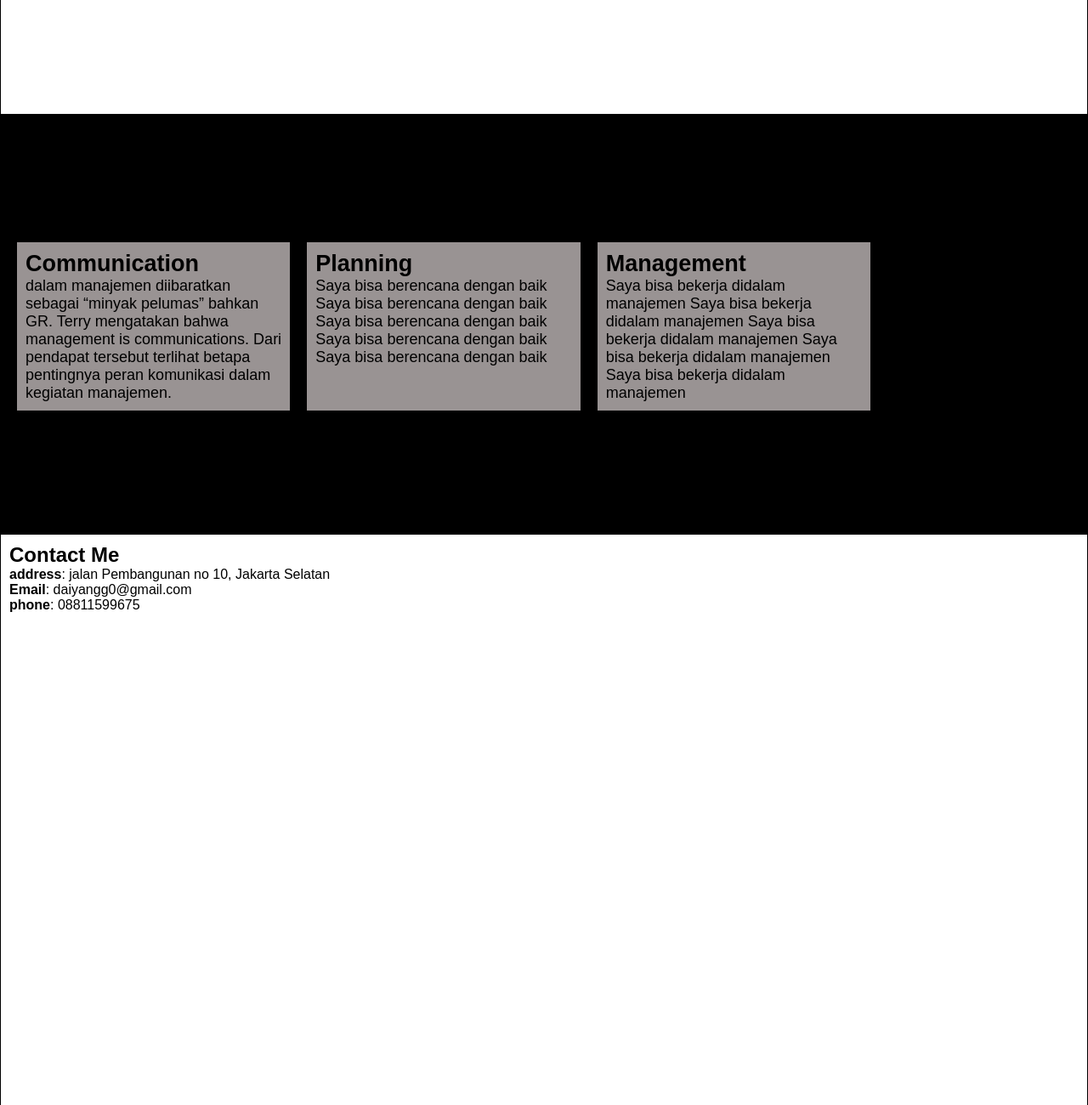
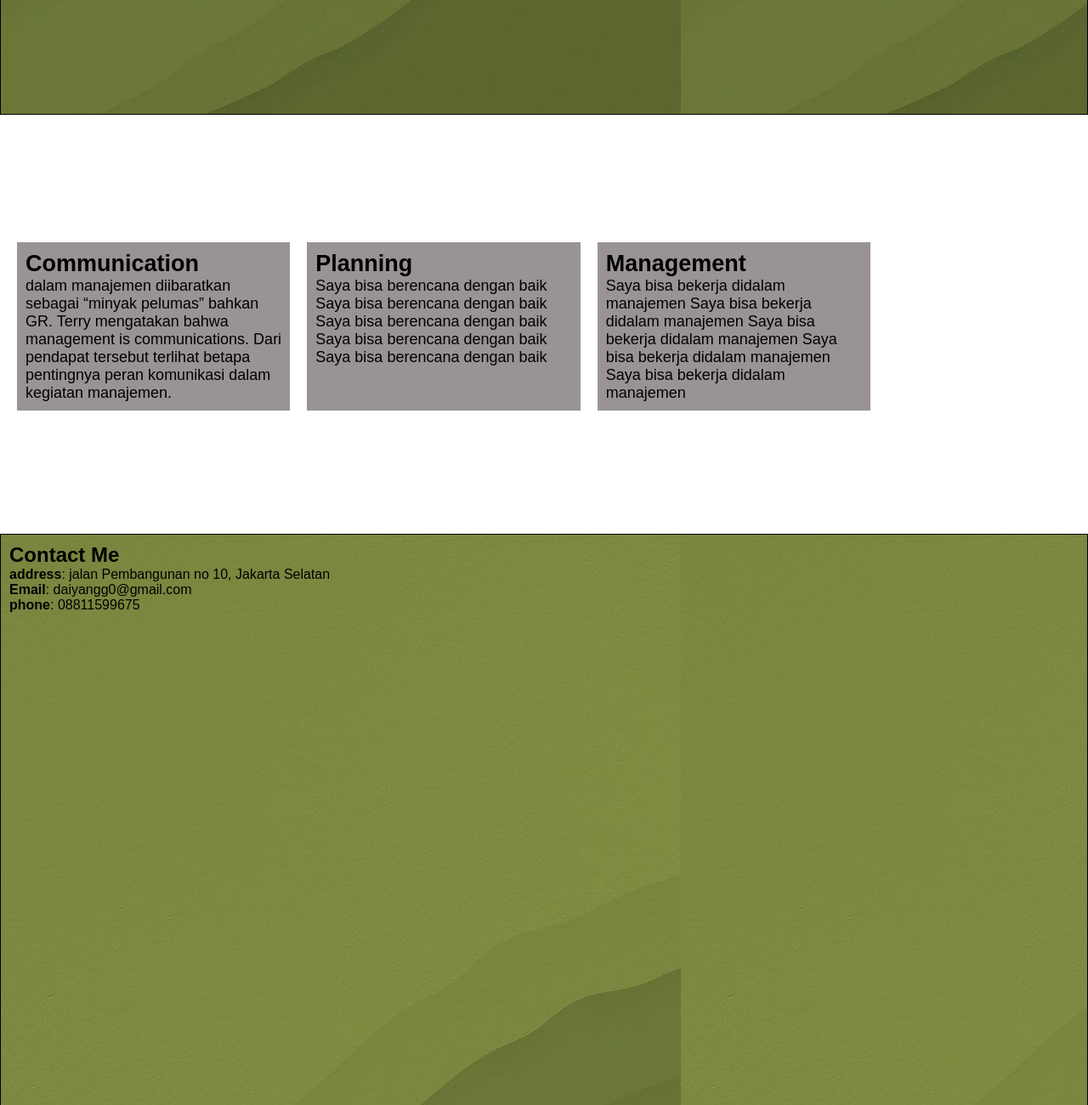
Before and after one commit to MuhammadDaiyanAmrillah/porto-daiyan, a plain HTML site: page index.html in a window 1280 px wide. Shown: the part 1140-2440 px from the top of the page at 85% size. Drawn offline with Linux system fonts and the light colour scheme.

Commit message:
ganti background dan image

```diff
--- a/style.css
+++ b/style.css
@@ -88,7 +88,7 @@ a {
 #about {
     height: 130vh;
     border: 1px solid;
-    background-image: url('../coding/olive.jpg');
+    background-image: url(olive.jpg);
     padding-top: 0px;
     padding-bottom: 10px;
 }
@@ -119,7 +119,7 @@ a {
 }
 #skill {
     Padding: 140px 0;
-    background: black;
+    background:  white;
 }
 
 .skill-set {
```
